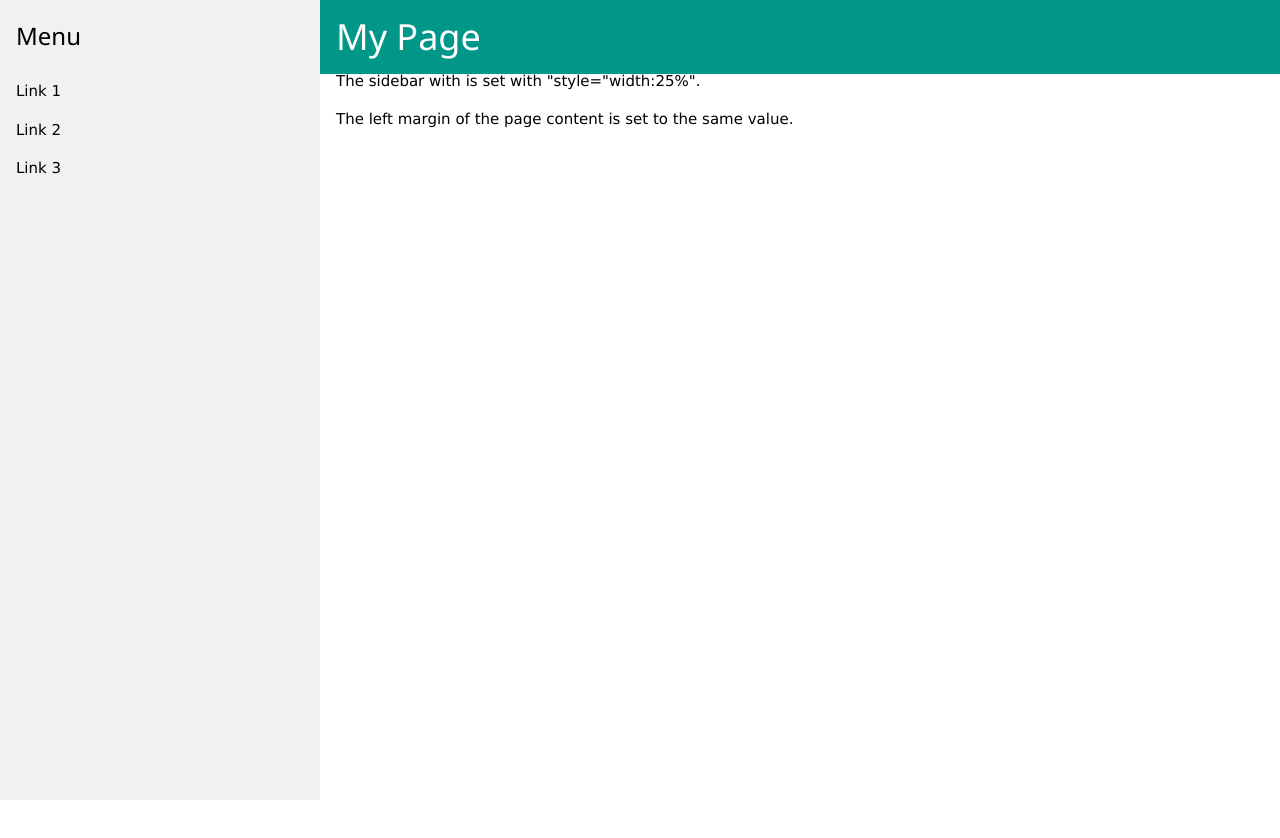
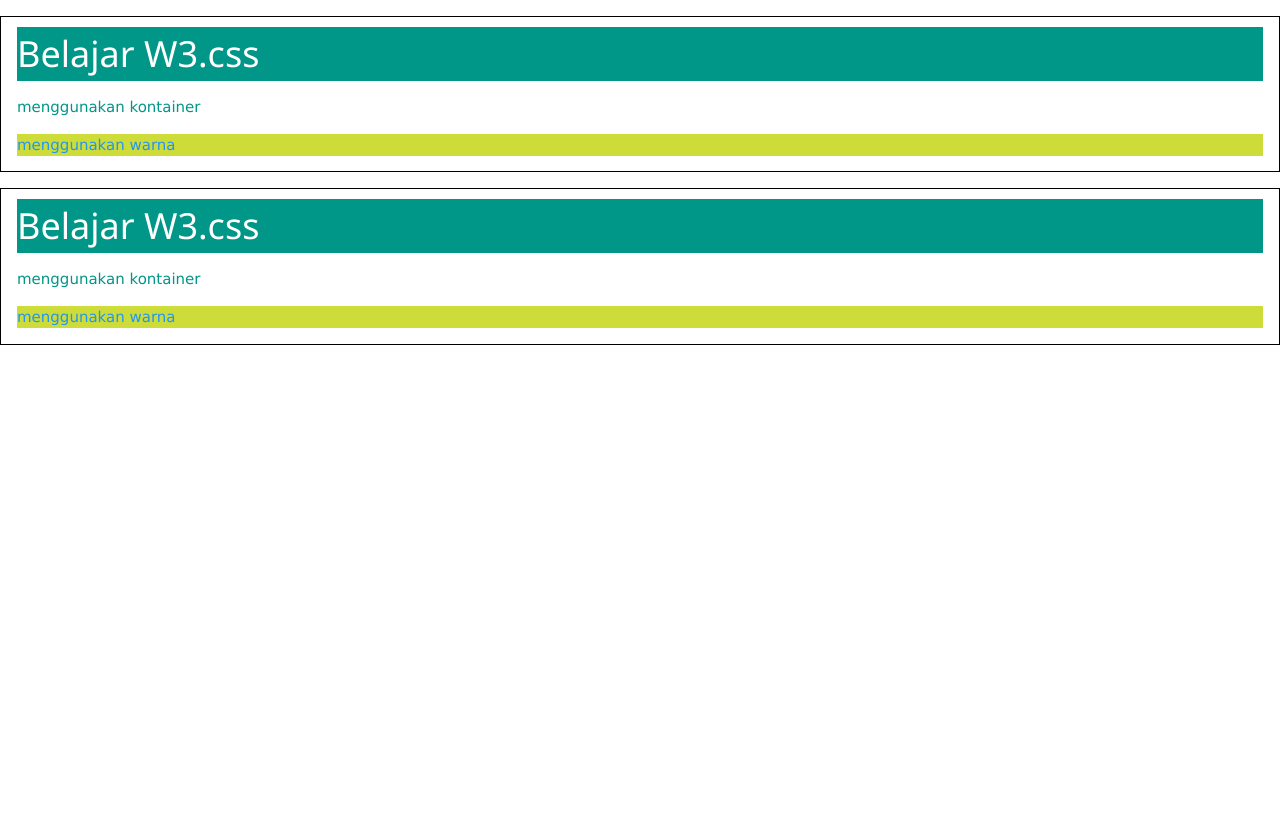
Before and after one commit to ramaprasyanto/statistika-web, a plain HTML site: page w3-css/index.html in a window 1280 px wide. After the commit the page ends 800 px from the top, so only its background shows below. Drawn offline with Linux system fonts and the light colour scheme.

Commit message:
add files

```diff
--- a/w3-css/index.html
+++ b/w3-css/index.html
@@ -1,38 +1,24 @@
 <!DOCTYPE html>
-<html lang="en">
 <head>
-    <meta charset="UTF-8">
-    <meta name="viewport" content="width=device-width, initial-scale=1.0">
-    <meta http-equiv="X-UA-Compatible" content="ie=edge">
+    <title>mencoba W3.css</title>
     <link rel="stylesheet" href="style/w3.css">
-  <link rel="stylesheet" href="style/style.css">
-    <title>Document</title>
+    <style>
+        div{
+            border: 1px solid black;
+        }
+    </style>
 </head>
 <body>
-    <!-- Sidebar -->
-<div class="w3-sidebar w3-light-grey w3-bar-block" style="width:25%">
-    <h3 class="w3-bar-item">Menu</h3>
-    <a href="#1" class="w3-bar-item w3-button">Link 1</a>
-    <a href="#" class="w3-bar-item w3-button">Link 2</a>
-    <a href="#" class="w3-bar-item w3-button">Link 3</a>
-  </div>
-
-  <!-- Page Content -->
-  <div style="margin-left:25%">
-  <div class="w3-top">
-  <div class="w3-container w3-teal">
-    <h1>My Page</h1>
-  </div>
-  </div>
-
-  <div class="w3-container" style="height:1200px">
-  <h2>Sidebar Navigation Example</h2>
-  <p id="1">The sidebar with is set with "style="width:25%".</p>
-  <p>The left margin of the page content is set to the same value.</p>
-  </div>
-
-  </div>
-
+    <div class="w3-panel">
+        <h1 class="w3-teal">Belajar W3.css</h1>
+        <p class="w3-text-teal">menggunakan kontainer</p>
+        <p class="w3-lime w3-text-blue w3-hover-black">menggunakan warna</p>
+    </div>
+    <div class="w3-panel">
+        <h1 class="w3-teal">Belajar W3.css</h1>
+        <p class="w3-text-teal">menggunakan kontainer</p>
+        <p class="w3-lime w3-text-blue w3-hover-black">menggunakan warna</p>
+    </div>
 
 </body>
 </html>
```
Also changed, not shown: w3-css/index2.html (added, +38 -0 lines), 1 other file.
